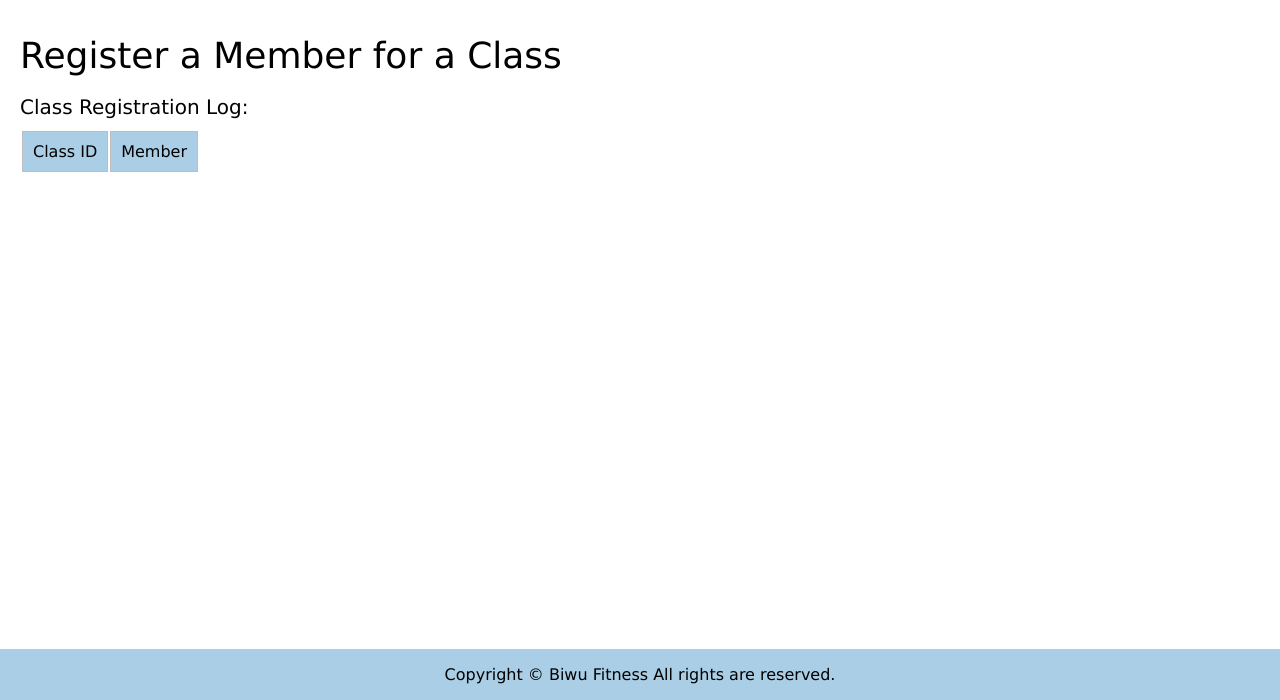
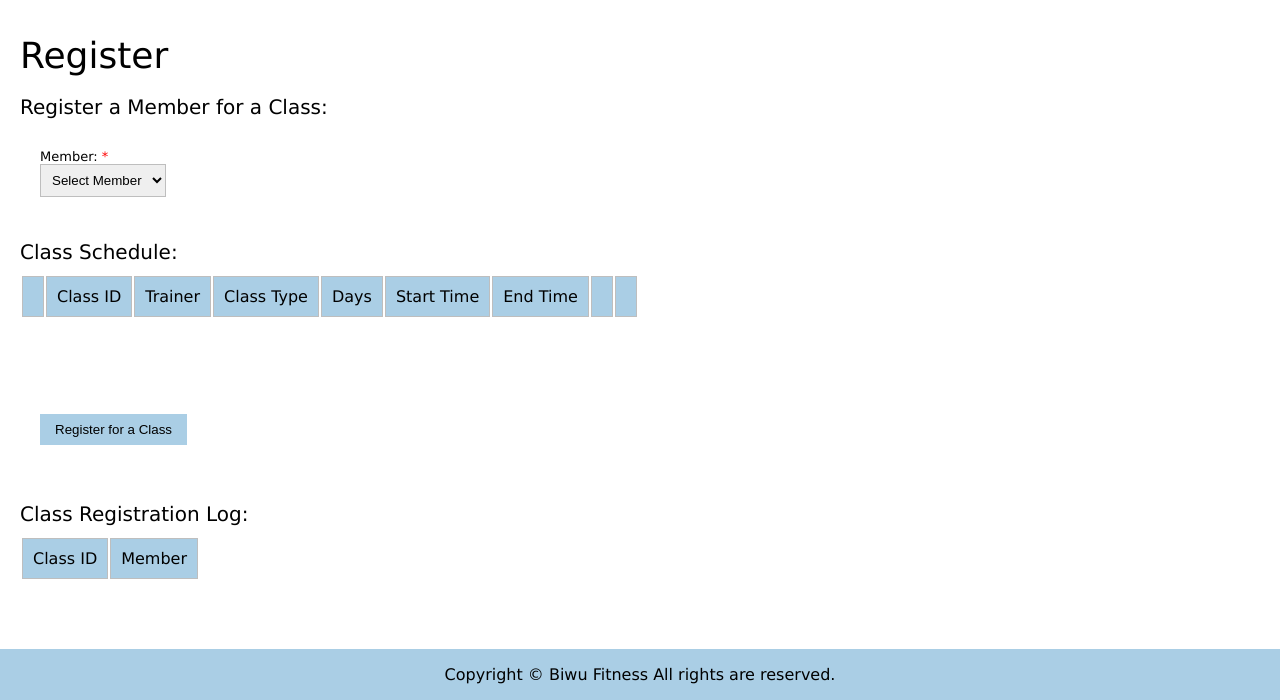
Before and after one commit to mlnwu/osu-cs340-w23-biwu-fitness, a Flask app: page /register in a window 1280 px wide. Shown: the part 100-800 px from the top of the page. Run offline with Flask 2, Linux system fonts and the light colour scheme; data that the repository does not hold is empty; some libraries are stand-ins or nearby versions.

Commit message:
Added ability to register members for classes

```diff
--- a/app.py
+++ b/app.py
@@ -341,18 +341,36 @@ def transactions():
 @app.route('/register', methods=["POST", "GET"])
 def register():
     if request.method == "GET":
+        # mySQL query to get all classes with trainer names
+        query = "SELECT c.*, t.first_name, t.last_name FROM Classes c JOIN Trainers t ON c.trainer_id = t.trainer_id"
+        cursor = mysql.connection.cursor()
+        cursor.execute(query)
+        classes_data = cursor.fetchall()
+
         # mySQL query to get all members
         query = """
                 SELECT TH.classes_class_id, M.first_name, M.last_name
                 FROM Classes_has_Members TH
                 JOIN Members M ON TH.members_member_id = M.member_id
                 """
-        cursor = mysql.connection.cursor()
         cursor.execute(query)
         class_registration_data = cursor.fetchall()
 
-        # render members.html with Members data
-        return render_template("register_for_class.html", class_registration_data=class_registration_data)
+        # render register_for_class.html with Classes and Classes_has_Members data
+        return render_template("register_for_class.html", classes_data=classes_data, class_registration_data=class_registration_data)
+
+    if request.method == "POST":
+        # get info from Register a Member for a Class form
+        member_id = request.form["membername"]
+        class_id = request.form["classid"]
+
+        # write query to insert class registration into Classes_has_Members table
+        query = "INSERT INTO Classes_has_Members (members_member_id, classes_class_id) VALUES (%s, %s)"
+        cursor = mysql.connection.cursor()
+        cursor.execute(query, (member_id, class_id))
+        mysql.connection.commit()
+
+        return redirect(url_for("register"))
 
 # Listener
 
--- a/templates/register_for_class.html
+++ b/templates/register_for_class.html
@@ -16,8 +16,66 @@
 <head>
     <meta charset="utf-8">
     <link rel="stylesheet" href="../static/css/style.css">
-    <h1 class="h-primary">Register a Member for a Class</h1>
+    <h1 class="h-primary">Register</h1>
 </head>
+
+<h3>Register a Member for a Class:</h3>
+<form id="register" action="/register" method="post">
+    <ul class="form-style-1">
+        Member: <span class="required">*</span><br><select name="membername" id="membername" required>
+            <option value="">Select Member</option>
+        </select><br><br>
+    </ul>
+    <div class="class-selector" required>
+        <h3>Class Schedule:</h3>
+        <table>
+            <thead>
+                <th></th>
+                <th>Class ID</th>
+                <th>Trainer</th>
+                <th>Class Type</th>
+                <th>Days</th>
+                <th>Start Time</th>
+                <th>End Time</th>
+                <th> </th>
+                <th> </th>
+            </thead>
+            <tbody>
+                {% for biwu_class in classes_data %}
+                <tr>
+                    <td><input type="radio" id={{biwu_class['class_id']}} class="class-selector" name="classid" value={{biwu_class['class_id']}} required/></td>
+                    <td>{{biwu_class['class_id']}}</td>
+                    <td>{{biwu_class['first_name']}} {{biwu_class['last_name']}}</td>
+                    <td>{{biwu_class['class_type']}}</td>
+                    <td>{{biwu_class['day_scheduled']}}</td>
+                    <td>{{biwu_class['start_time']}}</td>
+                    <td>{{biwu_class['end_time']}}</td>
+                    <td><a href="delete_class/{{biwu_class.class_id}}" class="button">Delete</a></td>
+                    <td><a href="edit_class/{{biwu_class.class_id}}" class="button">Update</a></td>
+                </tr>
+                {% endfor %}
+            </tbody>
+        </table>
+    </div>
+    <ul class="form-style-1">
+        <input type="submit" value="Register for a Class">
+    </ul>
+</form>
+<br />
+
+<script>
+    const memberDropdown = document.getElementById("membername");
+    fetch("/get_member_names")
+      .then(response => response.json())
+      .then(data => {
+        data.forEach(member => {
+          const option = document.createElement("option");
+          option.value = member[0]; // member_id
+          option.text = member[1];  // member first and last name
+          memberDropdown.appendChild(option);
+        });
+      });
+  </script>
 
 <h3>Class Registration Log:</h3>
 <table>
```
